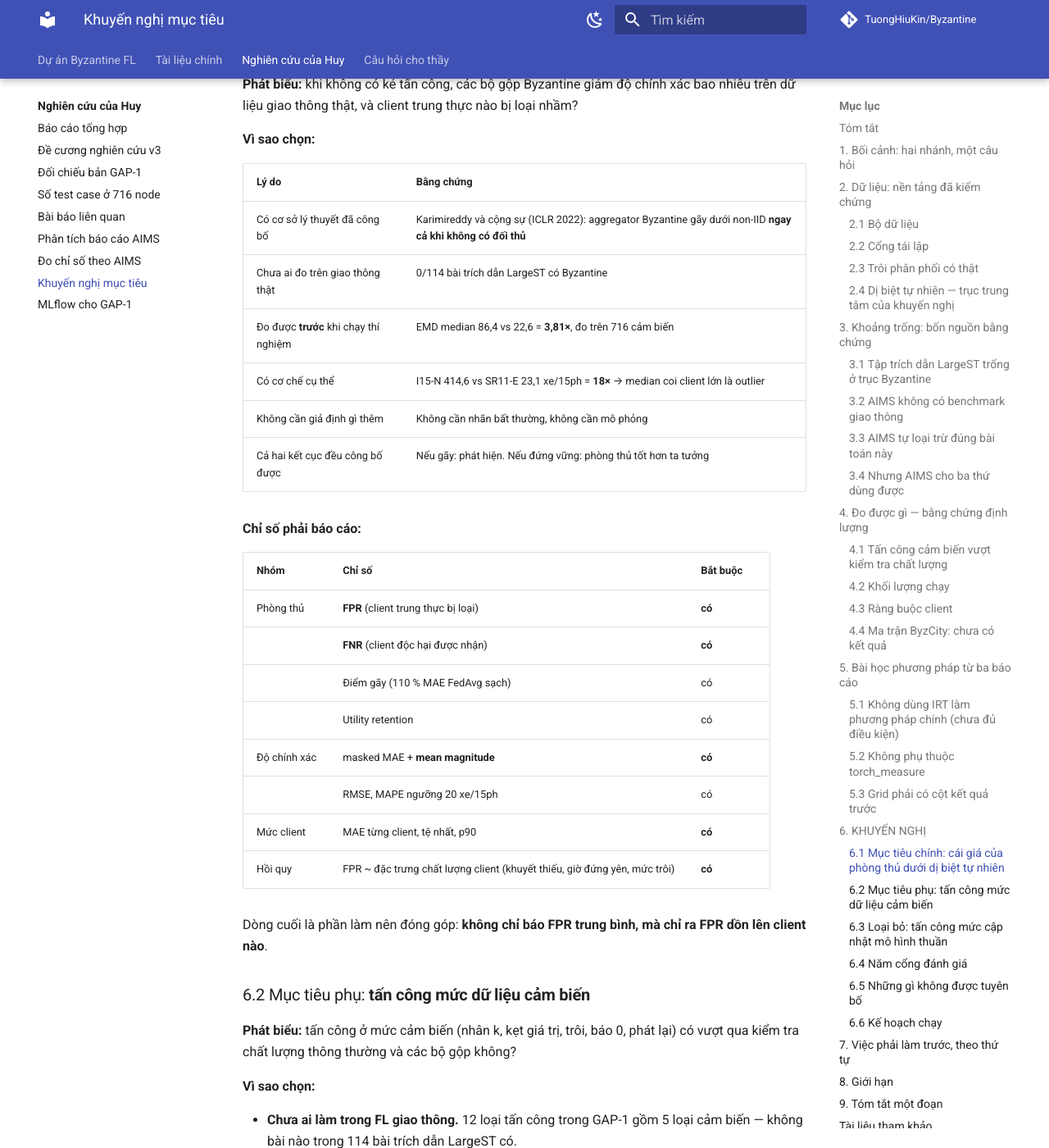
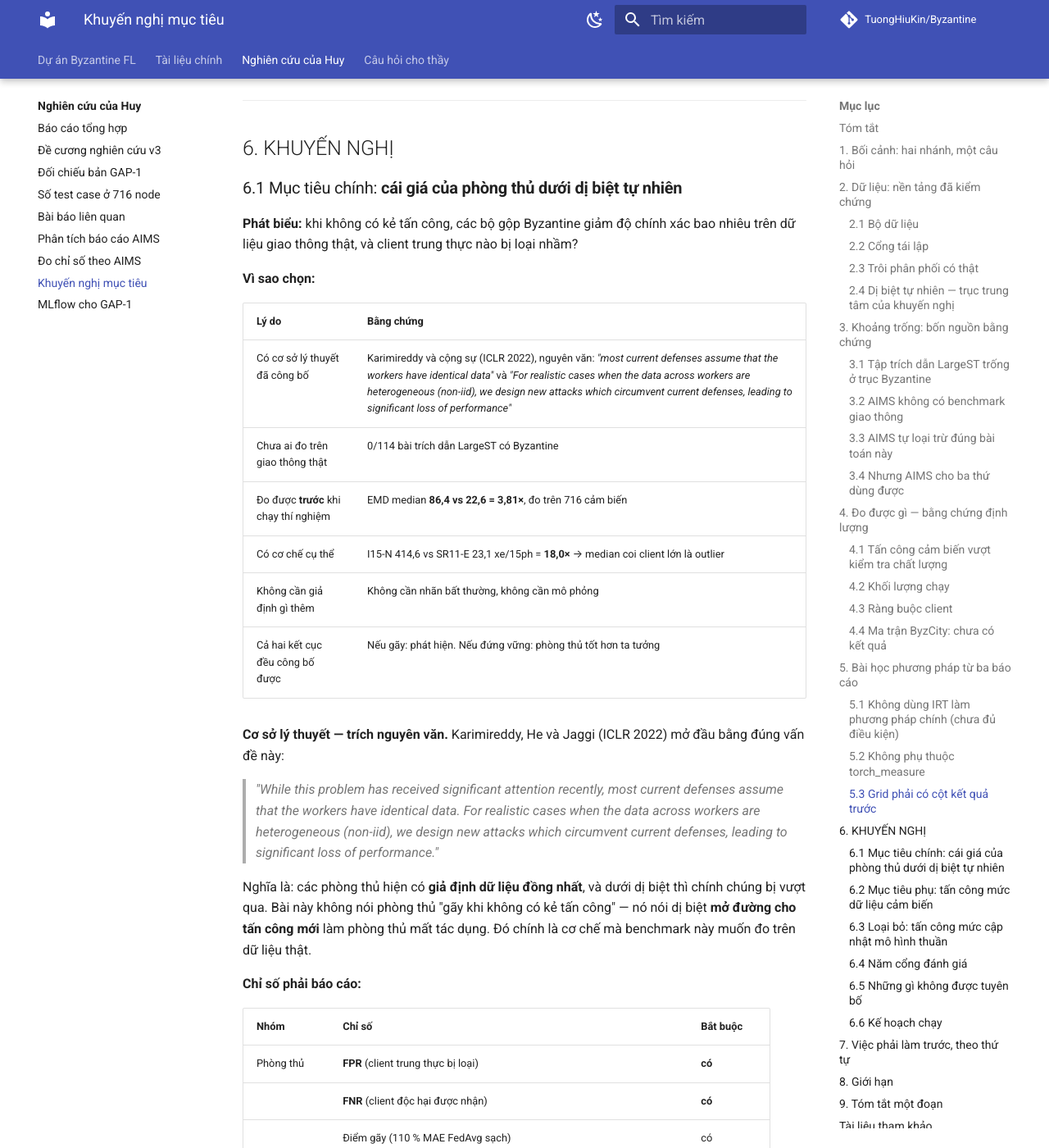
Before and after one commit to TuongHiuKin/Byzantine, an MkDocs documentation site: the page built from docs/nghien-cuu/khuyen-nghi-muc-tieu.md, in a window 1280 px wide and 1400 px high, scrolled down 8410 px. Shown: the whole window at 82% size. Built offline with MkDocs 1.6.1 and Material for MkDocs 9.7.7, drawn with Linux system fonts in a browser that asks for light colours; comment, search, counter and statistics services are not loaded; some of the changed text lies outside the part shown.

Commit message:
Đính chính số EMD: cửa sổ cả ngày, trích nguyên văn Bucketing

```diff
--- a/docs/nghien-cuu/khuyen-nghi-muc-tieu.md
+++ b/docs/nghien-cuu/khuyen-nghi-muc-tieu.md
@@ -84,16 +84,18 @@ Khuyết thiếu **không đều**: 2017 = 2,70 %, 2018 = 1,37 %, 2019 = 2,16 %,
 
 ### 2.4 Dị biệt tự nhiên — trục trung tâm của khuyến nghị
 
-Earth Mover's Distance giữa phân phối lưu lượng từng hành lang, 716 cảm biến, 2019, giờ 06–22:
+Earth Mover's Distance (Wasserstein-1) giữa phân phối lưu lượng từng hành lang, 716 cảm biến, năm 2019; mỗi nhóm lấy mẫu 20.000 giá trị, seed 0:
 
 | Cách chia | min | median | p90 | max |
 |---|---:|---:|---:|---:|
 | Theo hành lang (26 nhóm) | 4,1 | **86,4** | 193,3 | 307,4 |
-| IID ngẫu nhiên (26 nhóm) | 5,2 | 22,6 | 43,9 | 74,1 |
+| IID ngẫu nhiên (26 nhóm) | 5,2 | **22,6** | 43,9 | 74,1 |
 
 **Tỉ lệ median = 3,81×.** Chia theo hành lang tạo dị biệt gần bốn lần IID, **đo được trước khi chạy thí nghiệm nào**.
 
-Cơ chế cụ thể: I15-N trung bình **414,6** xe/15ph, SR11-E chỉ **23,1** — chênh **18×**. Client I15-N có update magnitude lớn gấp 18 lần, nên median sẽ coi nó là outlier.
+> **Ghi chú về cửa sổ thời gian.** Phép EMD ở trên dùng **cả ngày** (mọi giờ năm 2019), không lọc giờ. Bảng lưu lượng trung bình ở dưới mới dùng khung **06–22**. Tài liệu thiết kế gốc ghi nhãn "06–22" cho cả hai, nên lần đầu kiểm lại tôi tưởng con số không tái tạo được — lọc 06–22 thật ra cho median **107,5 / 29,3**. `56_compute_emd.py` tái tạo đúng **86,4 / 22,6 / 3,81** với tham số gốc (seed 0, mẫu 20.000).
+
+Cơ chế cụ thể, đo trong khung 06–22: I15-N trung bình **414,6** xe/15ph, SR11-E chỉ **23,1** — chênh **18,0×**. Client I15-N có update magnitude lớn gấp 18 lần, nên median sẽ coi nó là outlier.
 
 ---
 
@@ -261,12 +263,18 @@ final_mae, mean_magnitude, rmse, fpr, fnr, asr, utility_retention, wall_clock_s
 
 | Lý do | Bằng chứng |
 |---|---|
-| Có cơ sở lý thuyết đã công bố | Karimireddy và cộng sự (ICLR 2022): aggregator Byzantine gãy dưới non-IID **ngay cả khi không có đối thủ** |
+| Có cơ sở lý thuyết đã công bố | Karimireddy và cộng sự (ICLR 2022), nguyên văn: *"most current defenses assume that the workers have identical data"* và *"For realistic cases when the data across workers are heterogeneous (non-iid), we design new attacks which circumvent current defenses, leading to significant loss of performance"* |
 | Chưa ai đo trên giao thông thật | 0/114 bài trích dẫn LargeST có Byzantine |
-| Đo được **trước** khi chạy thí nghiệm | EMD median 86,4 vs 22,6 = **3,81×**, đo trên 716 cảm biến |
-| Có cơ chế cụ thể | I15-N 414,6 vs SR11-E 23,1 xe/15ph = **18×** → median coi client lớn là outlier |
+| Đo được **trước** khi chạy thí nghiệm | EMD median **86,4 vs 22,6 = 3,81×**, đo trên 716 cảm biến |
+| Có cơ chế cụ thể | I15-N 414,6 vs SR11-E 23,1 xe/15ph = **18,0×** → median coi client lớn là outlier |
 | Không cần giả định gì thêm | Không cần nhãn bất thường, không cần mô phỏng |
 | Cả hai kết cục đều công bố được | Nếu gãy: phát hiện. Nếu đứng vững: phòng thủ tốt hơn ta tưởng |
+
+**Cơ sở lý thuyết — trích nguyên văn.** Karimireddy, He và Jaggi (ICLR 2022) mở đầu bằng đúng vấn đề này:
+
+> *"While this problem has received significant attention recently, most current defenses assume that the workers have identical data. For realistic cases when the data across workers are heterogeneous (non-iid), we design new attacks which circumvent current defenses, leading to significant loss of performance."*
+
+Nghĩa là: các phòng thủ hiện có **giả định dữ liệu đồng nhất**, và dưới dị biệt thì chính chúng bị vượt qua. Bài này không nói phòng thủ "gãy khi không có kẻ tấn công" — nó nói dị biệt **mở đường cho tấn công mới** làm phòng thủ mất tác dụng. Đó chính là cơ chế mà benchmark này muốn đo trên dữ liệu thật.
 
 **Chỉ số phải báo cáo:**
 
@@ -369,7 +377,7 @@ Nói đúng: *"trong 114 bản ghi OpenAlex trích dẫn LargeST, đếm theo ti
 
 ## 9. Tóm tắt một đoạn
 
-Bốn nguồn độc lập — tập trích dẫn LargeST (1/114 có FL, 0/114 có Byzantine), 270 benchmark của AIMS (0 về giao thông), roadmap AIMS (tự loại trừ adversarial robustness), và bằng chứng định lượng trên dữ liệu thật (tấn công ×3 giấu hoàn toàn khỏi kiểm tra chất lượng) — dẫn đến cùng một khuyến nghị: **chọn "cái giá của phòng thủ dưới dị biệt tự nhiên" làm mục tiêu chính, "tấn công mức dữ liệu cảm biến" làm mục tiêu phụ, loại tấn công mức cập nhật mô hình thuần khỏi trọng tâm.** Mục tiêu chính đứng vững vì nó có cơ sở lý thuyết đã công bố, đo được trước khi chạy thí nghiệm (EMD 3,81×), có cơ chế cụ thể (18× chênh lưu lượng), và cả hai kết cục đều công bố được — điều mà một benchmark chỉ-để-thắng không có.
+Bốn nguồn độc lập — tập trích dẫn LargeST (1/114 có FL, 0/114 có Byzantine), 270 benchmark của AIMS (0 về giao thông), roadmap AIMS (tự loại trừ adversarial robustness), và bằng chứng định lượng trên dữ liệu thật (tấn công ×3 giấu hoàn toàn khỏi kiểm tra chất lượng) — dẫn đến cùng một khuyến nghị: **chọn "cái giá của phòng thủ dưới dị biệt tự nhiên" làm mục tiêu chính, "tấn công mức dữ liệu cảm biến" làm mục tiêu phụ, loại tấn công mức cập nhật mô hình thuần khỏi trọng tâm.** Mục tiêu chính đứng vững vì nó có cơ sở lý thuyết đã công bố, đo được trước khi chạy thí nghiệm (EMD **3,81×**), có cơ chế cụ thể (18× chênh lưu lượng), và cả hai kết cục đều công bố được — điều mà một benchmark chỉ-để-thắng không có.
 
 ---
 
@@ -407,6 +415,8 @@ Yin, D., Chen, Y., Kannan, R., & Bartlett, P. (2018). Byzantine-robust distribut
 | Ma trận 270 benchmark AIMS | `aims_benchmarks_catalog.json` |
 | Khối lượng chạy, ràng buộc client | log phân tích cục bộ |
 | Dữ liệu, cổng tái lập, COVID | log phân tích cục bộ |
+| **Dị biệt EMD, cơ chế 17,6×** | log phân tích cục bộ |
+| Sinh số liệu EMD | script phân tích cục bộ |
 | Grid ByzCity | `byzcity_experiment_grid.csv` |
 
 ## Phụ lục B — Bộ kiểm chứng
```
